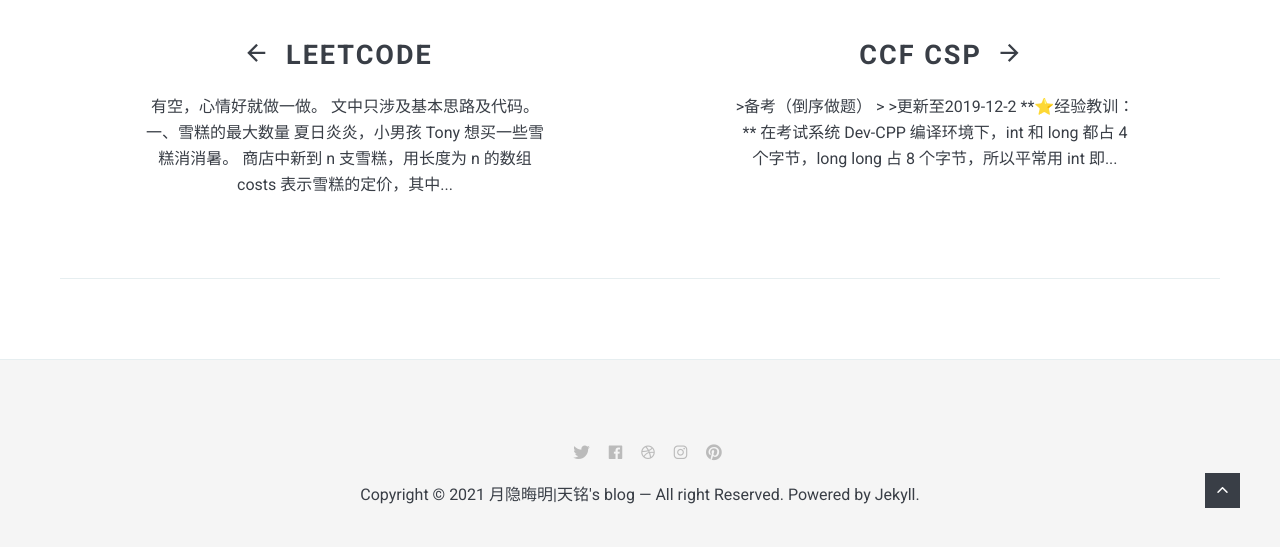
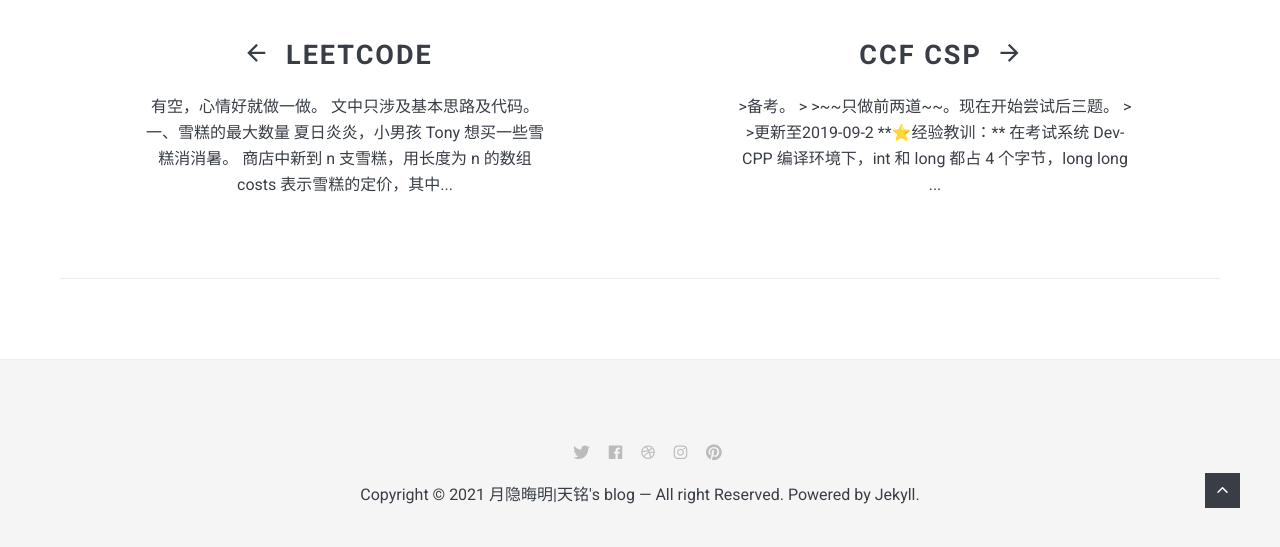
Before and after one commit to TMing-h/TMing-h.github.io, a Jekyll site: the page built from _posts/2021-07-27-杂七杂八知识点总结.md, in a window 1280 px wide and 900 px high, scrolled down 16911 px, cut to the strip 352-899 px from the top of the window. Built offline with Jekyll 4.4.1, drawn with Linux system fonts in a browser that asks for light colours; nearby versions of some CDN libraries; comment, search, counter and statistics services are not loaded; some of the changed lines change nothing that is shown.

Commit message:
Update 2021-07-27-CCF-CSP.md

````diff
--- a/_posts/2021-07-27-CCF-CSP.md
+++ b/_posts/2021-07-27-CCF-CSP.md
@@ -1,14 +1,16 @@
 ---
 layout: post
 title:  CCF CSP
-date:   2021-07-31 9:20:35 +0300
+date:   2021-08-02 9:20:35 +0300
 image:  5.jpg
 tags:   CCF-CSP
 ---
 
->备考（倒序做题）
+>备考。
 >
->更新至2019-12-2
+>~~只做前两道~~。现在开始尝试后三题。
+>
+>更新至2019-09-2
 
 **⭐经验教训：**
 在考试系统 Dev-CPP 编译环境下，int 和 long 都占 4 个字节，long long 占 8 个字节，所以平常用 int 即可（ 数量级小于 $10^8$ ），而对于大于的情况（ 如数量级在 $10^9$ 范围内），则需要使用 long long 。
@@ -731,3 +733,163 @@
 }
 
 ```
+
+
+
+
+
+# 2019-09-1 小明种苹果
+
+比较容易。
+
+```c++
+#include <iostream>
+using namespace std;
+
+int main(){
+    int n, m;
+    int t=0,k=1,p=0;
+    int maxp=0;
+    cin >> n;
+    cin >> m;
+    int **a;
+    a = new int*[n];
+    for(int i = 0; i < n; i++)
+        a[i] = new int[m+1];
+    for(int i = 0; i < n; i++){
+        for(int j = 0; j <= m; j++){
+            cin >> a[i][j];
+        }
+    }
+
+    for(int i = 0; i < n; i++){
+        p = 0;
+        for(int j = 0; j <= m; j++){
+            t = t + a[i][j];
+            if(j!=0)
+                p = p - a[i][j];
+        }
+        if(p > maxp){
+            k = i+1;
+            maxp = p;
+        }
+    }
+    cout << t <<" "<< k <<" "<< maxp <<endl;
+    return 0;
+}
+```
+
+
+
+
+
+# 2019-09-2 小明种苹果（续）
+
+没有什么难点，注意判断苹果掉落的条件以及 E 的计算即可。
+
+```c++
+#include <iostream>
+using namespace std;
+
+int main(){
+    int n;
+    cin >> n;
+    int *m = new int[n];
+    int **a;
+    a = new int*[n];
+    int t=0,d=0,e=0;
+    int tt=0,td=0;//te=0;
+    //int second = 0;
+    int last, next; // 表示相邻苹果树
+    int *drop = new int[n]; // 表示第 i 个苹果树是否发生掉落
+    for(int i = 0; i < n; i++)
+        drop[i] = 0;
+    for(int i = 0; i < n; i++){
+        cin >> m[i];
+        a[i] = new int[m[i]];
+        for(int j = 0; j < m[i]; j++)
+            cin >> a[i][j];
+    }
+
+/*
+    解法1：只有90分，没啥参考价值（循环了两次）
+    for(int i = 0; i < n; i++){
+        tt = 0;
+        td = 0;
+        for(int j = 0; j < m[i]; j++){
+            if(a[i][j] > 0){
+                if(a[i][j] < tt)
+                    td++;
+                tt = a[i][j];
+            }
+            else
+                tt = tt + a[i][j];
+        }
+        if(td > 0 && !second){
+            d++;
+            te++;
+        }
+        else if(td > 0 && second)
+            te++;
+        else if(td == 0 && second)
+            break;
+        else
+            te = 0;
+        if(te >= 3)
+            e++;
+        if(!second)
+            t = t + tt;
+        if(i == n-1 && !second){
+            second = 1;
+            i = -1;
+        }
+    }
+*/
+
+    /*
+        先计算 t 和 d 是容易的，同时在这个过程中
+        建立 drop 数组。
+    */
+    for(int i = 0; i < n; i++){
+        tt = 0;
+        td = 0;
+        for(int j = 0; j < m[i]; j++){
+            if(a[i][j] > 0){
+                if(a[i][j] < tt){
+                    td++;
+                    drop[i] = 1;
+                }
+                tt = a[i][j];
+            }
+            else
+                tt = tt + a[i][j];
+        }
+        if(td > 0)
+            d++;
+        t = t + tt;
+    }
+
+    /*
+        单独一个循环计算 e 。
+        有了 drop 数组，根据题目中 e 的形式化定义
+        不难求得结果。
+    */
+    for(int i = 0; i < n; i++){
+        if(i == 0)
+            last = n-1;
+        else
+            last = i-1;
+        if(i == n-1)
+            next = 0;
+        else
+            next = i+1;
+
+        if(drop[last]&&drop[i]&&drop[next])
+            e++;
+    }
+
+    cout << t <<" "<< d <<" "<< e << endl;
+
+    return 0;
+}
+```
````
